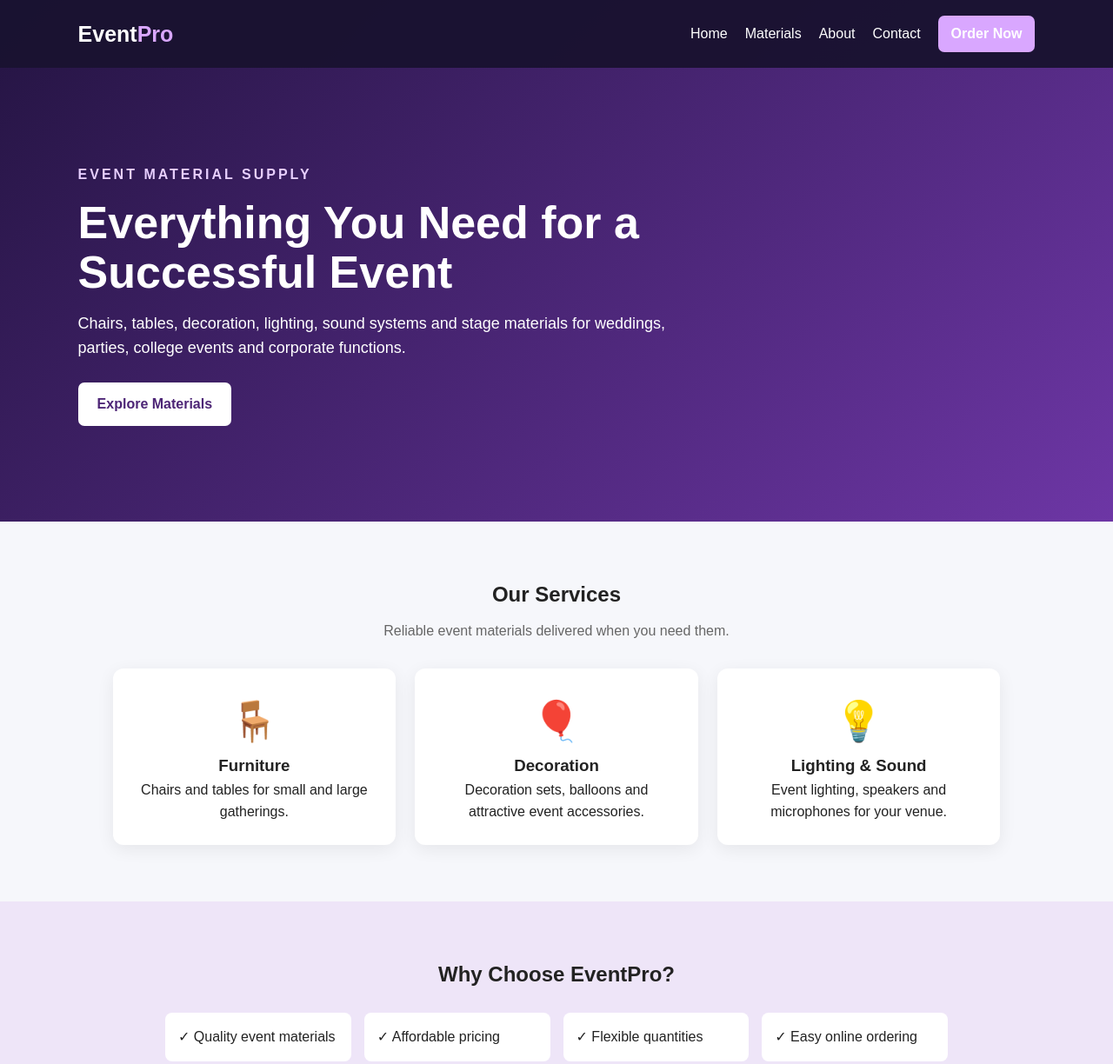
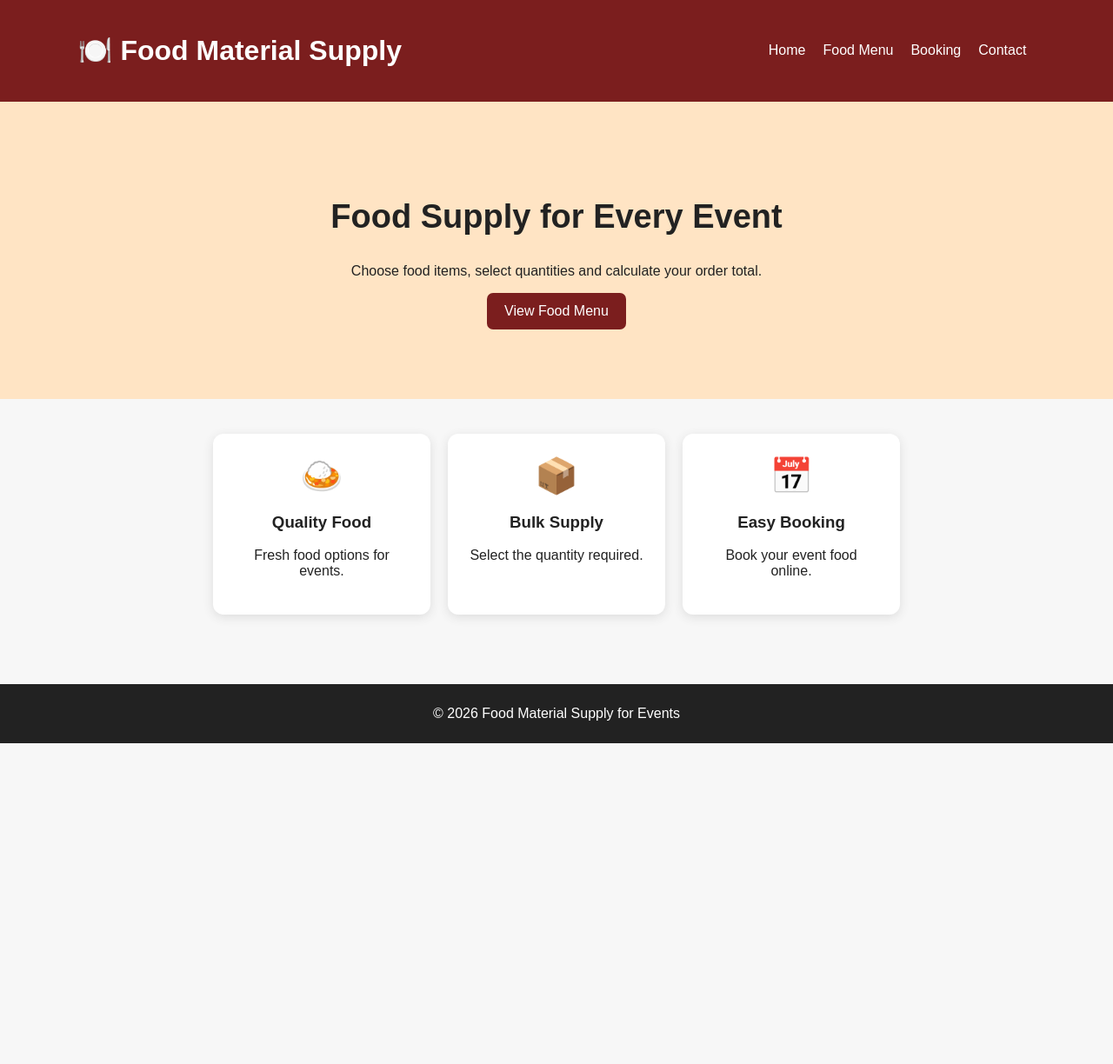
Before and after one commit to ammuyadavammu2-crypto/Material-supply-for-events-, a plain HTML site: page index.html in a window 1280 px wide. Shown: the top 1224 px of the page at 87% size. After the commit the page ends 855 px from the top, so only its background shows below. Drawn offline with Linux system fonts and the light colour scheme; files that its build step writes are made by us from their sources.

Commit message:
Add files via upload

```diff
--- a/index.html
+++ b/index.html
@@ -3,45 +3,24 @@
 <head>
 <meta charset="UTF-8">
 <meta name="viewport" content="width=device-width, initial-scale=1.0">
-<title>EventPro | Event Material Supply</title>
+<title>Food Material Supply for Events</title>
 <link rel="stylesheet" href="css/style.css">
 </head>
 <body>
-<header class="hero">
-<nav class="navbar">
-  <a class="logo" href="index.html">Event<span>Pro</span></a>
-  <div class="nav-links">
-    <a href="index.html">Home</a><a href="products.html">Materials</a>
-    <a href="about.html">About</a><a href="contact.html">Contact</a>
-    <a class="btn small" href="order.html">Order Now</a>
-  </div>
-</nav>
-<div class="hero-content">
-  <p class="tag">EVENT MATERIAL SUPPLY</p>
-  <h1>Everything You Need for a Successful Event</h1>
-  <p>Chairs, tables, decoration, lighting, sound systems and stage materials for weddings, parties, college events and corporate functions.</p>
-  <a class="btn" href="products.html">Explore Materials</a>
-</div>
+<header>
+  <h1>🍽️ Food Material Supply</h1>
+  <nav><a href="index.html">Home</a><a href="menu.html">Food Menu</a><a href="booking.html">Booking</a><a href="contact.html">Contact</a></nav>
 </header>
-
-<section class="section">
-<h2>Our Services</h2>
-<p class="section-sub">Reliable event materials delivered when you need them.</p>
-<div class="cards">
-  <article class="card"><div class="icon">🪑</div><h3>Furniture</h3><p>Chairs and tables for small and large gatherings.</p></article>
-  <article class="card"><div class="icon">🎈</div><h3>Decoration</h3><p>Decoration sets, balloons and attractive event accessories.</p></article>
-  <article class="card"><div class="icon">💡</div><h3>Lighting & Sound</h3><p>Event lighting, speakers and microphones for your venue.</p></article>
-</div>
+<section class="hero">
+  <h2>Food Supply for Every Event</h2>
+  <p>Choose food items, select quantities and calculate your order total.</p>
+  <a class="btn" href="menu.html">View Food Menu</a>
 </section>
-
-<section class="section highlight">
-<h2>Why Choose EventPro?</h2>
-<div class="features">
-  <p>✓ Quality event materials</p><p>✓ Affordable pricing</p><p>✓ Flexible quantities</p><p>✓ Easy online ordering</p>
-</div>
+<section class="cards">
+  <div><div class="icon">🍛</div><h3>Quality Food</h3><p>Fresh food options for events.</p></div>
+  <div><div class="icon">📦</div><h3>Bulk Supply</h3><p>Select the quantity required.</p></div>
+  <div><div class="icon">📅</div><h3>Easy Booking</h3><p>Book your event food online.</p></div>
 </section>
-
-<footer><p>© 2026 EventPro Event Material Supply</p></footer>
-<script src="js/script.js"></script>
+<footer>© 2026 Food Material Supply for Events</footer>
 </body>
 </html>
```
Also changed, not shown: booking.html (added, +16 -0 lines), contact.html (added, +6 -0 lines), menu.html (added, +7 -0 lines), style.css (+1 -1 lines), 1 other file.
